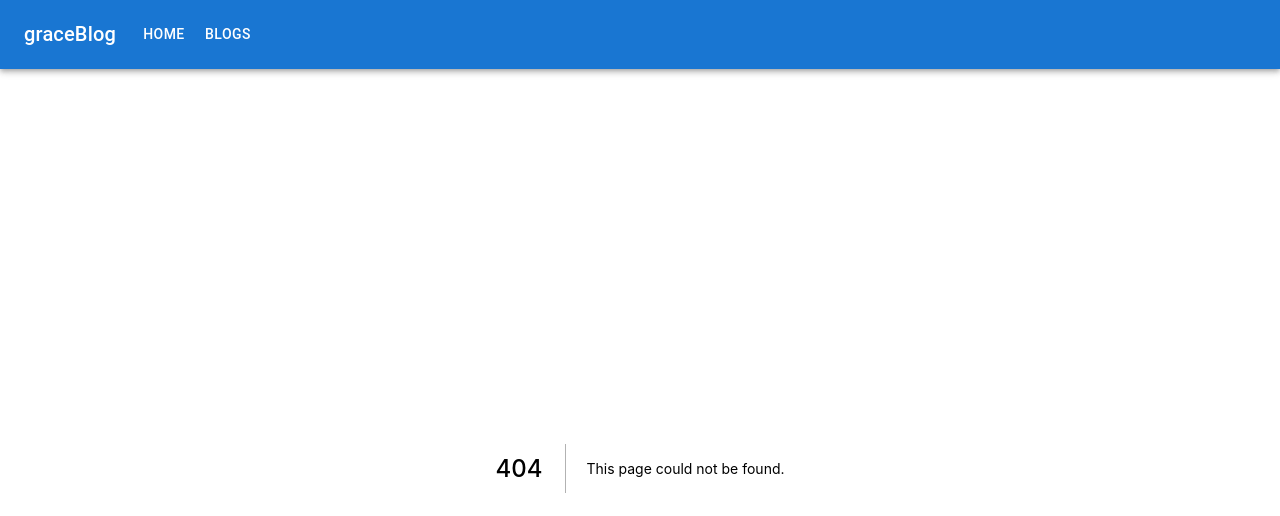
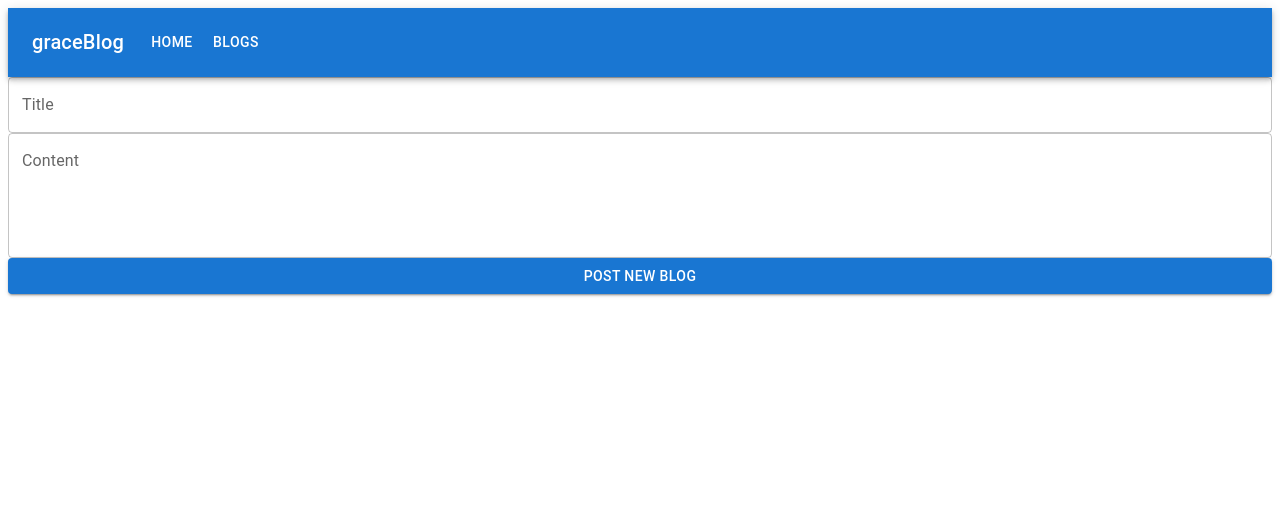
Before and after one commit to gracetveit/graceBlog, a Next.js app: page /admin/new-blog in a window 1280 px wide. Before the commit this address had no page. Shown: the top 516 px of the page. Built offline with nearby package versions, Linux system fonts and the light colour scheme.

Commit message:
feat: adding page for createBlgo

```diff
--- /dev/null
+++ b/src/pages/admin/new-blog.tsx
@@ -0,0 +1,6 @@
+import BlogForm from "../../components/BlogForm";
+import { createBlog } from "../../store/singleBlog";
+
+export default () => {
+  return <BlogForm method="POST" thunk={createBlog} />;
+};
```
